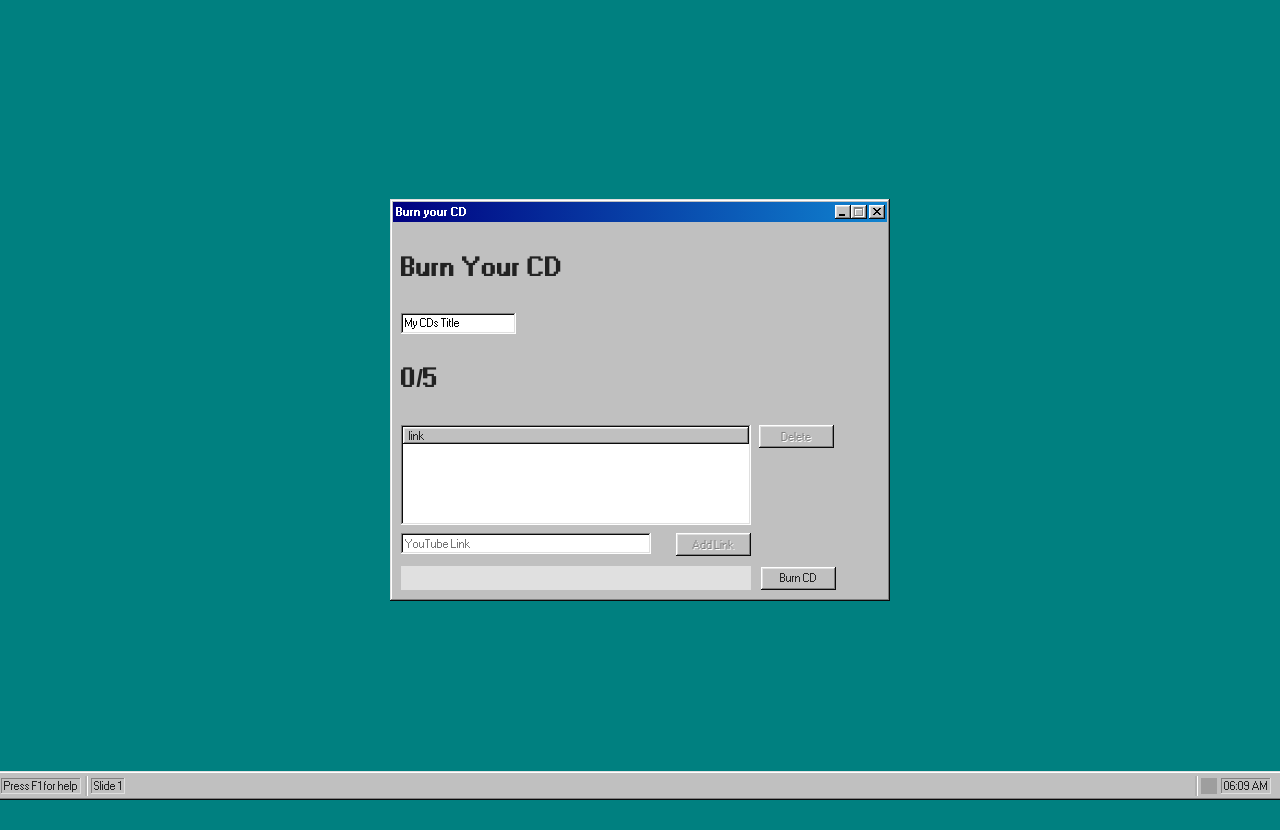
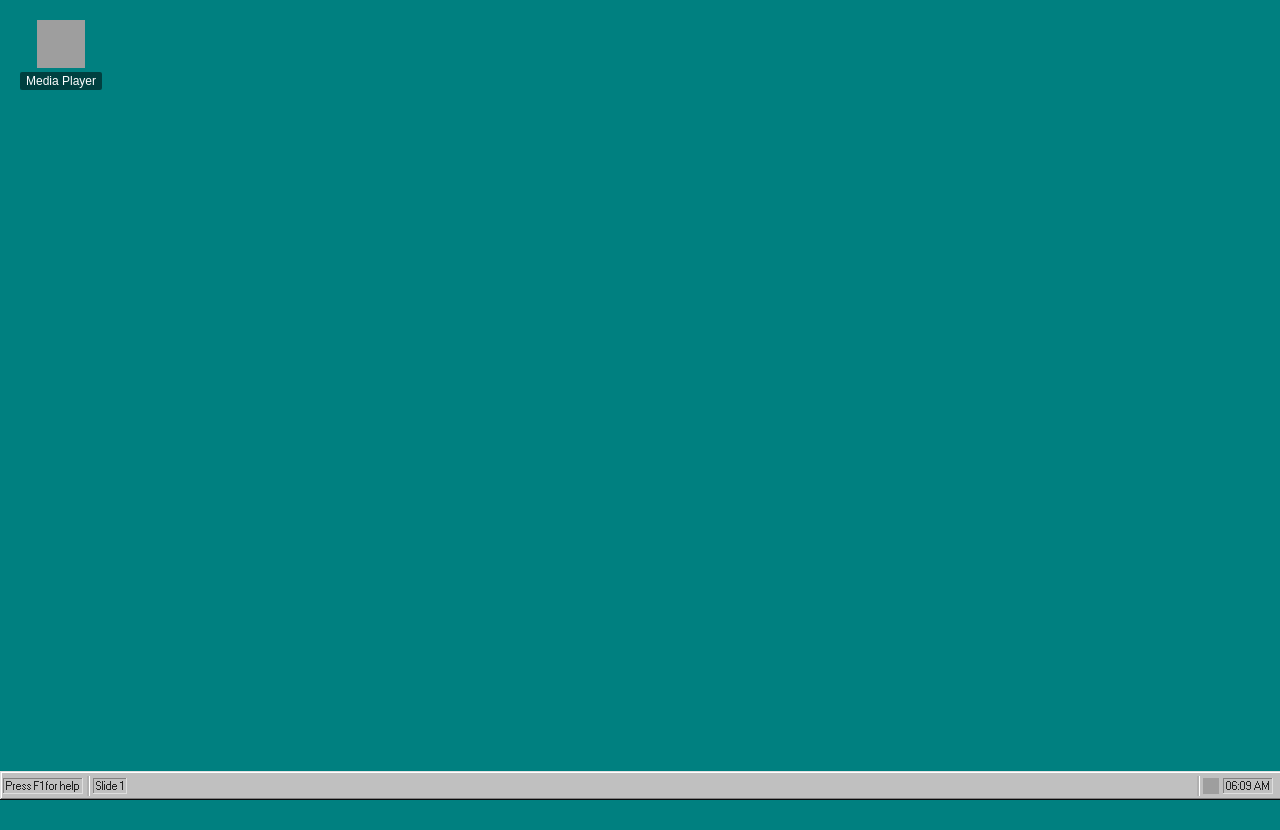
Before and after one commit to Jnmendza/cd-mixtape, a React (Create React App) app: page / in a window 1280 px wide. After the commit the page ends 800 px from the top, so only its background shows below. Built offline with nearby package versions, Linux system fonts and the light colour scheme; grey boxes are pictures that could not be loaded.

Commit message:
added motion animations

```diff
--- a/package.json
+++ b/package.json
@@ -11,6 +11,7 @@
     "@types/react": "^19.0.11",
     "@types/react-dom": "^19.0.4",
     "98.css": "^0.1.20",
+    "motion": "^12.5.0",
     "react": "^19.0.0",
     "react-dom": "^19.0.0",
     "react-scripts": "5.0.1",
--- a/src/App.tsx
+++ b/src/App.tsx
@@ -5,6 +5,7 @@ import GuiContainer from "./components/GuiContainer";
 import Footer from "./components/Footer";
 import AddLinks from "./components/AddLinks";
 import MediaPlayer from "./components/MediaPlayer";
+import { AnimatePresence, motion } from "motion/react";
 
 const App: React.FC = () => {
   // Strings
@@ -17,6 +18,7 @@ const App: React.FC = () => {
   const [showPlayer, setShowPlayer] = useState<boolean>(false);
   const [startProgress, setStartProgress] = useState<boolean>(false);
   const [showVolumeSlider, setShowVolumeSlider] = useState<boolean>(false);
+  const [isVisible, setIsVisible] = useState<boolean>(false);
 
   // Numbers
   const [currentTrack, setCurrentTrack] = useState<number>(0);
@@ -33,47 +35,91 @@ const App: React.FC = () => {
   };
 
   return (
+    <div style={{ position: "relative", height: "100vh" }}>
+      {/* Desktop Icon (Non-Movable) */}
+      <motion.div
+        style={{
+          top: "20px",
+          left: "20px",
+          display: "flex",
+          cursor: "pointer",
+          position: "absolute",
+          alignItems: "center",
+          flexDirection: "column",
+        }}
+        onClick={() => setIsVisible((prev) => !prev)}
+      >
+        <img
+          src='https://win98icons.alexmeub.com/icons/png/cd_drive-5.png'
+          alt='CD Burner App'
+          style={{
+            width: "48px",
+            height: "48px",
+          }}
+        />
+        <p
+          style={{
+            color: "white",
+            marginTop: "4px",
+            fontSize: "12px",
+            userSelect: "none", // Prevents text selection
+            padding: "2px 6px",
+            borderRadius: "2px",
+            textAlign: "center",
+            backgroundColor: "rgba(0, 0, 0, 0.5)", // Mimics Windows 98 text box
+          }}
+        >
+          Media Player
+        </p>
+      </motion.div>
+
+      {/* Main App UI */}
+      <AnimatePresence initial={false}>
+        {isVisible ? (
           <div
             style={{
+              height: "100vh",
               display: "flex",
+              alignItems: "center",
+              paddingBottom: "30px",
               flexDirection: "column",
               justifyContent: "center",
-        alignItems: "center",
-        height: "100vh",
-        paddingBottom: "30px",
             }}
           >
-      <GuiContainer>
+            <GuiContainer setIsVisible={setIsVisible}>
               {!showPlayer ? (
                 <AddLinks
+                  links={links}
+                  newLink={newLink}
                   cdTitle={cdTitle}
+                  startProgress={startProgress}
+                  setLinks={setLinks}
                   setCdTitle={setCdTitle}
-            links={links}
-            setLinks={setLinks}
-            newLink={newLink}
                   setNewLink={setNewLink}
-            startProgress={startProgress}
-            setStartProgress={setStartProgress}
-            setIsPlaying={setIsPlaying}
-            setShowPlayer={setShowPlayer}
-          />
-        ) : (
-          <MediaPlayer
-            cdTitle={cdTitle}
-            links={links}
-            currentTrack={currentTrack}
-            setCurrentTrack={setCurrentTrack}
-            playerRef={playerRef}
-            isPlaying={isPlaying}
                   setIsPlaying={setIsPlaying}
                   setShowPlayer={setShowPlayer}
                   setStartProgress={setStartProgress}
                 />
+              ) : (
+                <MediaPlayer
+                  links={links}
+                  cdTitle={cdTitle}
+                  playerRef={playerRef}
+                  isPlaying={isPlaying}
+                  currentTrack={currentTrack}
+                  setIsPlaying={setIsPlaying}
+                  setShowPlayer={setShowPlayer}
+                  setCurrentTrack={setCurrentTrack}
+                  setStartProgress={setStartProgress}
+                />
               )}
             </GuiContainer>
+          </div>
+        ) : null}
+      </AnimatePresence>
       <Footer
+        volume={volume}
         showVolumeSlider={showVolumeSlider}
-        volume={volume}
         handleVolumeChange={handleVolumeChange}
         setShowVolumeSlider={setShowVolumeSlider}
       />
--- a/src/components/AddLinks.tsx
+++ b/src/components/AddLinks.tsx
@@ -5,16 +5,16 @@ import { MAX_LINKS } from "../constants";
 import { isValidYouTubeLink } from "../utils";
 
 interface AddLinksProps {
+  links: string[];
   cdTitle: string;
+  newLink: string;
+  startProgress: boolean;
   setCdTitle: React.Dispatch<React.SetStateAction<string>>;
-  links: string[];
   setLinks: React.Dispatch<React.SetStateAction<string[]>>;
-  newLink: string;
   setNewLink: React.Dispatch<React.SetStateAction<string>>;
-  startProgress: boolean;
-  setStartProgress: React.Dispatch<React.SetStateAction<boolean>>;
   setIsPlaying: React.Dispatch<React.SetStateAction<boolean>>;
   setShowPlayer: React.Dispatch<React.SetStateAction<boolean>>;
+  setStartProgress: React.Dispatch<React.SetStateAction<boolean>>;
 }
 
 const AddLinks = ({
--- a/src/components/GuiContainer.tsx
+++ b/src/components/GuiContainer.tsx
@@ -3,16 +3,17 @@ import Navbar from "./Navbar";
 
 interface GuiContainerProps {
   children: React.ReactNode;
+  setIsVisible: React.Dispatch<React.SetStateAction<boolean>>;
 }
 
-const GuiContainer: React.FC<GuiContainerProps> = ({ children }) => {
+const GuiContainer: React.FC<GuiContainerProps> = ({
+  children,
+  setIsVisible,
+}) => {
   return (
-    <div
-      style={{ width: 500 }}
-      className='min-h-screen bg-gradient-to-br from-gray-900 to-indigo-900 flex items-center justify-center p-4'
-    >
+    <div style={{ width: 500 }}>
       <div className='window w-[500px]'>
-        <Navbar />
+        <Navbar setIsVisible={setIsVisible} />
         <div className='window-body'>{children}</div>
       </div>
     </div>
--- a/src/components/MediaPlayer.tsx
+++ b/src/components/MediaPlayer.tsx
@@ -30,7 +30,7 @@ const MediaPlayer = ({
   const [duration, setDuration] = useState<number>(0);
   const [currentTime, setCurrentTime] = useState<number>(0);
   const [intervalId, setIntervalId] = useState<NodeJS.Timeout | null>(null);
-  console.log("DATA", { videoTitle, duration, currentTime });
+
   const opts: YouTubeProps["opts"] = {
     height: "0",
     width: "0",
@@ -149,11 +149,7 @@ const MediaPlayer = ({
   return (
     <div>
       <h4>{cdTitle}</h4>
-      <div>
-        <div>
-          <span>{cdTitle}</span>
-        </div>
-      </div>
+
       <div>
         <p>
           <strong>Now Playing:</strong>{" "}
--- a/src/components/Navbar.tsx
+++ b/src/components/Navbar.tsx
@@ -1,13 +1,17 @@
 import React from "react";
 
-const Navbar = () => {
+interface NavbarProps {
+  setIsVisible: React.Dispatch<React.SetStateAction<boolean>>;
+}
+
+const Navbar = ({ setIsVisible }: NavbarProps) => {
   return (
     <div className='title-bar'>
       <div className='title-bar-text'>Burn your CD</div>
       <div className='title-bar-controls'>
         <button aria-label='Minimize'></button>
         <button aria-label='Maximize' disabled></button>
-        <button aria-label='Close'></button>
+        <button aria-label='Close' onClick={() => setIsVisible(false)}></button>
       </div>
     </div>
   );
--- a/src/components/VerticalSeparator.tsx
+++ b/src/components/VerticalSeparator.tsx
@@ -4,8 +4,8 @@ const VerticalSeparator = () => {
       style={{
         width: "2px",
         height: "20px",
+        margin: "0 4px",
         backgroundColor: "#b0b0b0",
-        margin: "0 4px",
         boxShadow: "1px 0px 0px #ffffff",
       }}
     />
```
Also changed, not shown: 1 other file (tests, documents, lock files or other folders). Lines whose indentation alone changed are shown as unchanged.
